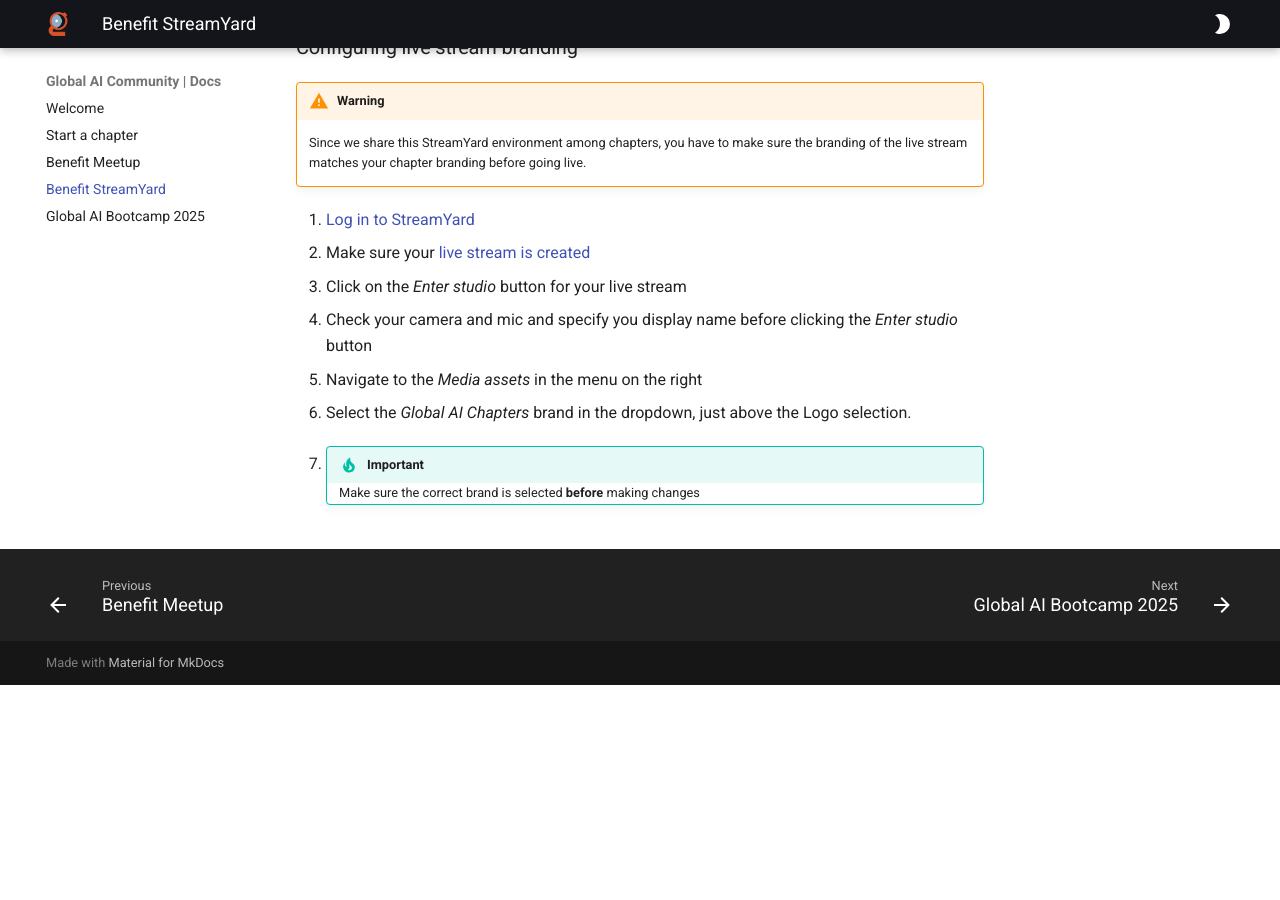
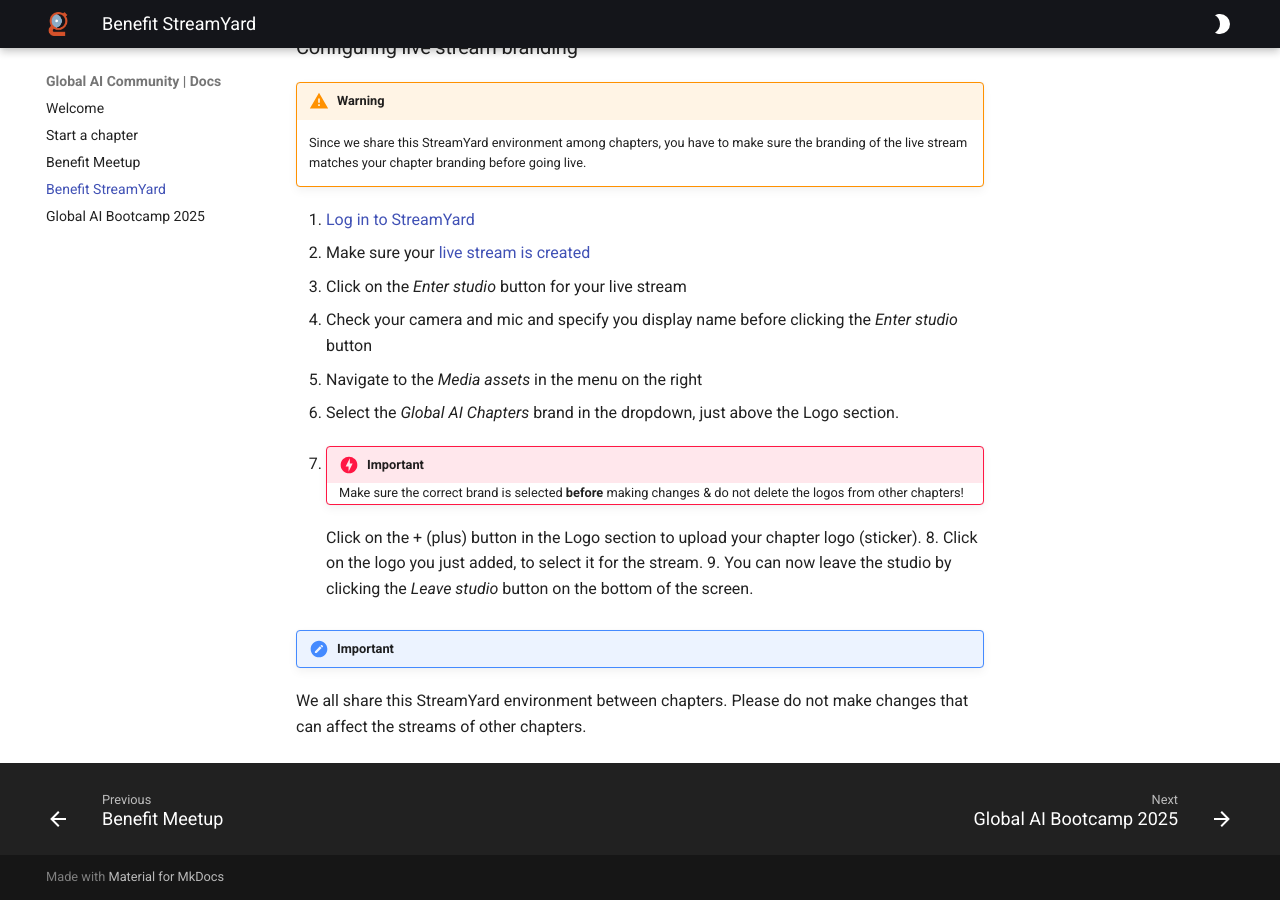
Before and after one commit to GlobalAICommunity/docs, an MkDocs documentation site: the page built from docs/streamyard.md, in a window 1280 px wide and 900 px high, scrolled down 2166 px. Built offline with MkDocs 1.6.1 and Material for MkDocs 9.7.7, drawn with Linux system fonts in a browser that asks for light colours; before the commit the page ends 2851 px from its top, so only the background shows below that.

Commit message:
Added warning

```diff
--- a/docs/streamyard.md
+++ b/docs/streamyard.md
@@ -65,6 +65,13 @@ After StreamYard is done setting up the live stream, it will show up in the list
 3. Click on the *Enter studio* button for your live stream
 4. Check your camera and mic and specify you display name before clicking the *Enter studio* button
 5. Navigate to the *Media assets* in the menu on the right
-6. Select the *Global AI Chapters* brand in the dropdown, just above the Logo selection.
-7. !!! tip "Important"
-    Make sure the correct brand is selected **before** making changes
+6. Select the *Global AI Chapters* brand in the dropdown, just above the Logo section.
+7. !!! danger "Important"
+    Make sure the correct brand is selected **before** making changes & do not delete the logos from other chapters!
+
+    Click on the + (plus) button in the Logo section to upload your chapter logo (sticker).
+8. Click on the logo you just added, to select it for the stream.
+9. You can now leave the studio by clicking the *Leave studio* button on the bottom of the screen.
+
+!!! important
+   We all share this StreamYard environment between chapters. Please do not make changes that can affect the streams of other chapters.
```
